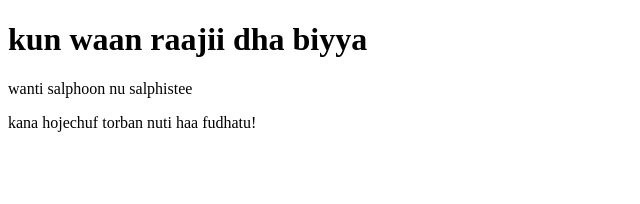
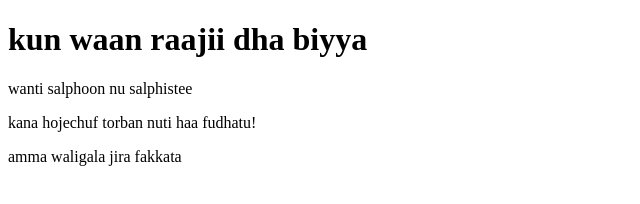
Before and after one commit to Wakogemeda/git-test1, a website: page index.html in a window 1280 px wide. Shown: the whole page, without its empty margins (0-640 px from the left). Drawn offline with Linux system fonts and the light colour scheme.

Commit message:
Using NPM

```diff
--- a/raajiidha.html
+++ b/index.html
@@ -8,5 +8,6 @@
     <h1>kun waan raajii dha biyya</h1>
     <p>wanti salphoon nu salphistee</p>
     <p>kana hojechuf torban nuti haa fudhatu!</p>
+    <p>amma waligala jira fakkata</p>
 </body>
 </html>
```
Also changed, not shown: package.json (added, +24 -0 lines), 2 other files.
